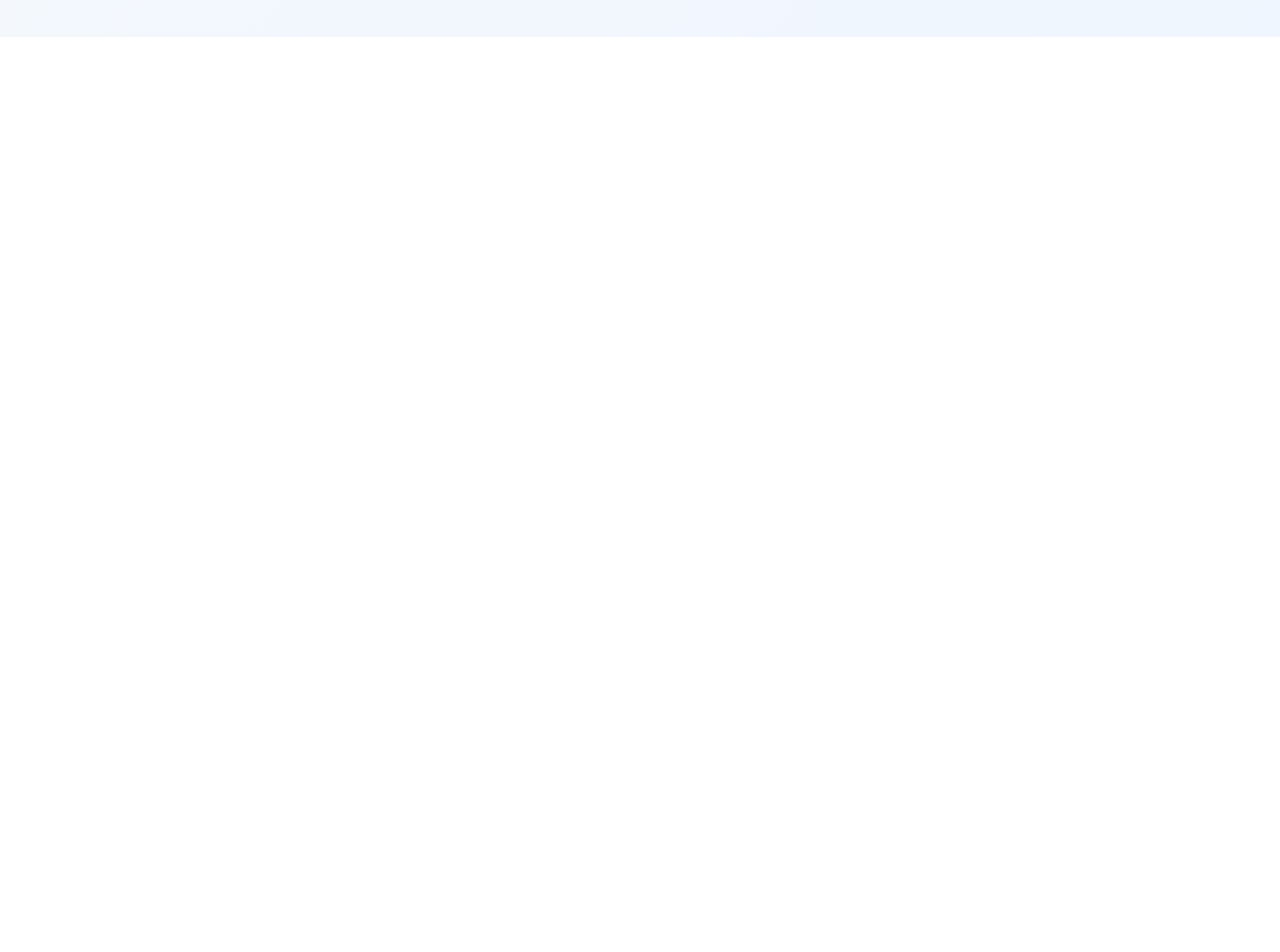
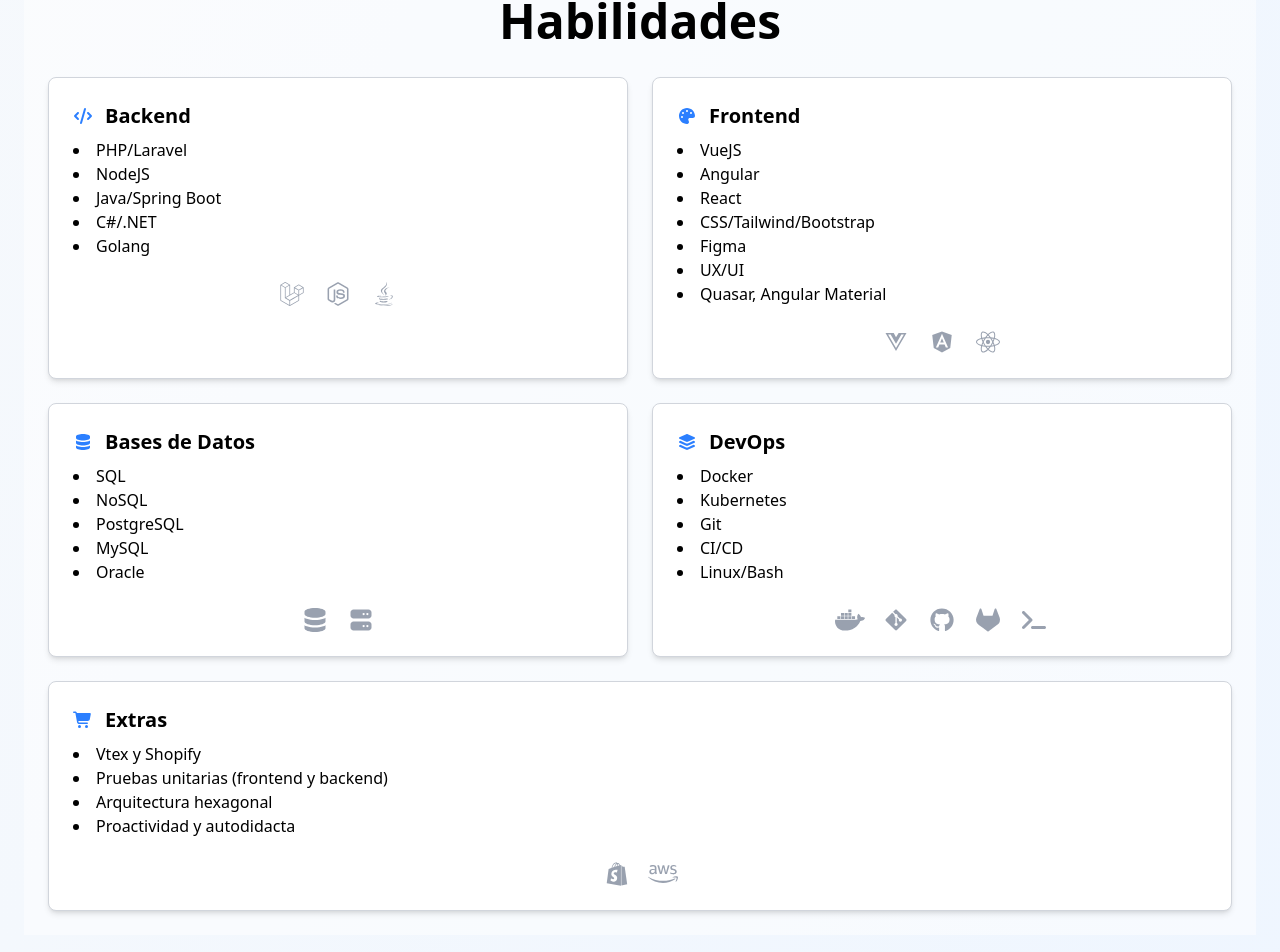
Before and after one commit to igonzalezg1/portafolio, a Vue app: page / in a window 1280 px wide. Shown: the part 1950-2902 px from the top of the page. Before the commit the page ends 1987 px from the top, so only its background shows below. Built offline with nearby package versions, Linux system fonts and the light colour scheme; the HTML template or start-up script is replaced by a standard one.

Commit message:
Build Habilities

```diff
--- a/src/App.vue
+++ b/src/App.vue
@@ -3,6 +3,7 @@
 import ContactsComponent from './components/ContactsComponent.vue'
 import AbautComponent from './components/AbautComponent.vue'
 import CertificationsComponent from './components/CertificationsComponent.vue'
+import HabilitiesComponent from './components/HabilitiesComponent.vue'
 </script>
 
 <template>
@@ -21,6 +22,9 @@
 
     <!-- Sección de certificaciones -->
     <CertificationsComponent />
+
+    <!-- Sección de habilidades -->
+    <HabilitiesComponent />
   </section>
 </template>
 
--- /dev/null
+++ b/src/components/HabilitiesComponent.vue
@@ -0,0 +1,120 @@
+<script setup lang="ts"></script>
+
+<template>
+  <section class="p-6 bg-white/50">
+    <h2 class="text-5xl font-bold mb-8 text-center">Habilidades</h2>
+
+    <!-- Cards principales (2 columnas desktop, 1 columna mobile) -->
+    <div class="grid grid-cols-1 md:grid-cols-2 gap-6 mb-6">
+      <!-- Backend -->
+      <div class="p-6 border border-gray-300 rounded-lg shadow-md bg-white flex flex-col">
+        <div class="flex items-center gap-3 mb-2">
+          <font-awesome-icon :icon="['fas', 'code']" class="text-blue-500 w-6 h-6" />
+          <h3 class="text-xl font-semibold">Backend</h3>
+        </div>
+        <ul class="list-disc list-inside mb-4">
+          <li>PHP/Laravel</li>
+          <li>NodeJS</li>
+          <li>Java/Spring Boot</li>
+          <li>C#/.NET</li>
+          <li>Golang</li>
+        </ul>
+        <!-- Tecnologías FontAwesome -->
+        <div class="flex gap-4 text-gray-400 text-2xl mt-2 justify-center">
+          <font-awesome-icon :icon="['fab', 'laravel']" />
+          <font-awesome-icon :icon="['fab', 'node-js']" />
+          <font-awesome-icon :icon="['fab', 'java']" />
+        </div>
+      </div>
+
+      <!-- Frontend -->
+      <div class="p-6 border border-gray-300 rounded-lg shadow-md bg-white flex flex-col">
+        <div class="flex items-center gap-3 mb-2">
+          <font-awesome-icon :icon="['fas', 'palette']" class="text-blue-500 w-6 h-6" />
+          <h3 class="text-xl font-semibold">Frontend</h3>
+        </div>
+        <ul class="list-disc list-inside mb-4">
+          <li>VueJS</li>
+          <li>Angular</li>
+          <li>React</li>
+          <li>CSS/Tailwind/Bootstrap</li>
+          <li>Figma</li>
+          <li>UX/UI</li>
+          <li>Quasar, Angular Material</li>
+        </ul>
+        <!-- Tecnologías FontAwesome -->
+        <div class="flex gap-4 text-gray-400 text-2xl mt-2 justify-center">
+          <font-awesome-icon :icon="['fab', 'vuejs']" />
+          <font-awesome-icon :icon="['fab', 'angular']" />
+          <font-awesome-icon :icon="['fab', 'react']" />
+        </div>
+      </div>
+
+      <!-- Bases de datos -->
+      <div class="p-6 border border-gray-300 rounded-lg shadow-md bg-white flex flex-col">
+        <div class="flex items-center gap-3 mb-2">
+          <font-awesome-icon :icon="['fas', 'database']" class="text-blue-500 w-6 h-6" />
+          <h3 class="text-xl font-semibold">Bases de Datos</h3>
+        </div>
+        <ul class="list-disc list-inside mb-4">
+          <li>SQL</li>
+          <li>NoSQL</li>
+          <li>PostgreSQL</li>
+          <li>MySQL</li>
+          <li>Oracle</li>
+        </ul>
+        <!-- Tecnologías FontAwesome -->
+        <div class="flex gap-4 text-gray-400 text-2xl mt-2 justify-center">
+          <font-awesome-icon :icon="['fas', 'database']" />
+          <font-awesome-icon :icon="['fas', 'server']" />
+        </div>
+      </div>
+
+      <!-- DevOps -->
+      <div class="p-6 border border-gray-300 flex rounded-lg shadow-md bg-white flex-col">
+        <div class="flex items-center gap-3 mb-2">
+          <font-awesome-icon :icon="['fas', 'layer-group']" class="text-blue-500 w-6 h-6" />
+          <h3 class="text-xl font-semibold">DevOps</h3>
+        </div>
+        <ul class="list-disc list-inside mb-4">
+          <li>Docker</li>
+          <li>Kubernetes</li>
+          <li>Git</li>
+          <li>CI/CD</li>
+          <li>Linux/Bash</li>
+        </ul>
+        <!-- Tecnologías FontAwesome -->
+        <div class="flex gap-4 text-gray-400 text-2xl mt-2 justify-center">
+          <font-awesome-icon :icon="['fab', 'docker']" />
+          <font-awesome-icon :icon="['fab', 'git-alt']" />
+          <font-awesome-icon :icon="['fab', 'github']" />
+          <font-awesome-icon :icon="['fab', 'gitlab']" />
+          <font-awesome-icon :icon="['fas', 'terminal']" />
+        </div>
+      </div>
+    </div>
+
+    <!-- Card extras (1 columna siempre) -->
+    <div class="grid grid-cols-1 gap-6">
+      <div class="p-6 border border-gray-300 rounded-lg shadow-md bg-white flex flex-col">
+        <div class="flex items-center gap-3 mb-2">
+          <font-awesome-icon :icon="['fas', 'cart-shopping']" class="text-blue-500 w-6 h-6" />
+          <h3 class="text-xl font-semibold">Extras</h3>
+        </div>
+        <ul class="list-disc list-inside mb-4">
+          <li>Vtex y Shopify</li>
+          <li>Pruebas unitarias (frontend y backend)</li>
+          <li>Arquitectura hexagonal</li>
+          <li>Proactividad y autodidacta</li>
+        </ul>
+        <!-- Tecnologías FontAwesome -->
+        <div class="flex gap-4 text-gray-400 text-2xl mt-2 justify-center">
+          <font-awesome-icon :icon="['fab', 'shopify']" />
+          <font-awesome-icon :icon="['fab', 'aws']" />
+        </div>
+      </div>
+    </div>
+  </section>
+</template>
+
+<style scoped></style>
--- a/src/plugins/fontawesome.ts
+++ b/src/plugins/fontawesome.ts
@@ -1,15 +1,69 @@
-// src/plugins/fontawesome.ts
 import { library } from '@fortawesome/fontawesome-svg-core'
 import { FontAwesomeIcon } from '@fortawesome/vue-fontawesome'
 
-// Iconos sólidos (fas)
-import { faEnvelope, faPhone } from '@fortawesome/free-solid-svg-icons'
+// Iconos sólidos
+import {
+  faEnvelope,
+  faPhone,
+  faCode,
+  faPalette,
+  faDatabase,
+  faLayerGroup,
+  faCartShopping,
+  faTerminal,
+  faServer,
+} from '@fortawesome/free-solid-svg-icons'
+// Iconos de marcas
+import {
+  faLaravel,
+  faNodeJs,
+  faJava,
+  faGitAlt,
+  faGithub,
+  faGitlab,
+  faLinkedin,
+  faVuejs,
+  faReact,
+  faAngular,
+  faDocker,
+  faShopify,
+  faAws,
+} from '@fortawesome/free-brands-svg-icons'
 
-// Iconos de marcas (fab)
-import { faLinkedin } from '@fortawesome/free-brands-svg-icons'
+library.add(
+  faLaravel,
+  faNodeJs,
+  faJava,
+  faGitAlt,
+  faGithub,
+  faGitlab,
+  faTerminal,
+  faVuejs,
+  faReact,
+  faAngular,
+  faDocker,
+  faShopify,
+  faAws,
+  faVuejs,
+  faReact,
+  faServer,
+  faAngular,
+  faDocker,
+  faShopify,
+  faAws,
+)
 
 // Agregar iconos a la librería
-library.add(faEnvelope, faPhone, faLinkedin)
+library.add(
+  faEnvelope,
+  faPhone,
+  faCode,
+  faPalette,
+  faDatabase,
+  faLayerGroup,
+  faCartShopping,
+  faLinkedin,
+)
 
 // Exportar componente
 export default FontAwesomeIcon
```
